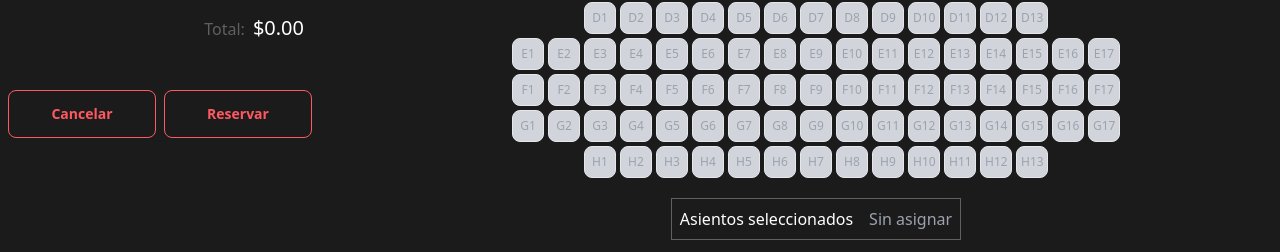
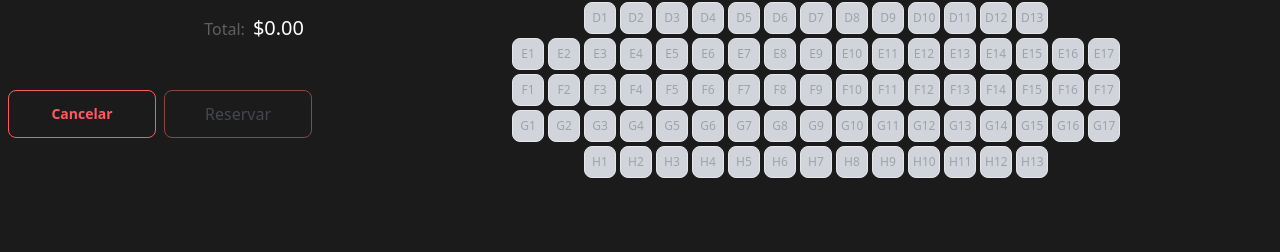
Before and after one commit to sebasdex/movies-seats, a React (Vite) app: page /seats/1 in a window 1280 px wide. Shown: the part 700-952 px from the top of the page. Built offline with nearby package versions, Linux system fonts and the light colour scheme.

Commit message:
add states to global context

```diff
--- a/src/components/SeatsCost.tsx
+++ b/src/components/SeatsCost.tsx
@@ -1,4 +1,4 @@
-import { useEffect, useState } from "react";
+import { useEffect } from "react";
 import { useNavigate, useParams } from "react-router";
 import { moviesData } from "../data/moviesData";
 import { useTheater } from "../hooks/useTheater";
@@ -12,9 +12,14 @@ function SeatsCost() {
     setSelectedTheaterArray,
     setSelectedTheater,
     setSelectedShowTime,
+    setTheatersArray,
+    selectedTheaterArray,
+    selectedShowTime,
+    setLocalOccupiedSeats,
+    setSelectedSeats,
+    selectedSeats,
   } = useTheater();
 
-  const [selectedSeats, setSelectedSeats] = useState<string[]>([]); // Local state for selected seats
 
   const idMovie = idMovieFunction(slugId || "0");
   const theaterDetails = theaterInfo(idMovie);
@@ -25,7 +30,6 @@ function SeatsCost() {
     setSelectedTheaterArray([]);
     setSelectedTheater(0);
     setSelectedShowTime(null);
-    setSelectedSeats([]); // Clear seats when changing movie
   }, [slugId, setSelectedTheaterArray, setSelectedTheater, setSelectedShowTime]);
 
   // Function to handle schedule selection
@@ -37,6 +41,54 @@ function SeatsCost() {
       setSelectedShowTime(indexShowTime);
       setSelectedSeats([]); // Clear selected seats when changing schedule
     }
+  };
+
+  // Sincronizar los asientos ocupados con el horario seleccionado
+  useEffect(() => {
+    if (
+      selectedTheaterArray.length > 0 &&
+      selectedShowTime !== null &&
+      selectedTheaterArray[0]?.showTimes[selectedShowTime]
+    ) {
+      setLocalOccupiedSeats(
+        selectedTheaterArray[0].showTimes[selectedShowTime].occupiedSeats || []
+      );
+    } else {
+      setLocalOccupiedSeats([]);
+    }
+  }, [selectedTheaterArray, selectedShowTime, setLocalOccupiedSeats]);
+
+  const confirmSeats = () => {
+    const theaterId = selectedTheaterArray[0]?.id;
+    const movieId = selectedTheaterArray[0]?.showTimes[selectedShowTime || 0]?.movieId;
+
+    if (theaterId === undefined || selectedShowTime === null || movieId === undefined) return;
+
+    setTheatersArray((prev) =>
+      prev.map((theater) => {
+        if (theater.id === theaterId) {
+          return {
+            ...theater,
+            showTimes: theater.showTimes.map((showTime) => {
+              if (showTime.movieId === movieId) {
+                const newOccupiedSeats = [
+                  ...new Set([...showTime.occupiedSeats, ...selectedSeats]),
+                ];
+                setLocalOccupiedSeats(newOccupiedSeats);
+                return {
+                  ...showTime,
+                  occupiedSeats: newOccupiedSeats,
+                };
+              }
+              return showTime;
+            }),
+          };
+        }
+        return theater;
+      })
+    );
+
+    setSelectedSeats([]);
   };
 
   return (
@@ -79,10 +131,8 @@ function SeatsCost() {
 
         <div className="flex items-center justify-between gap-4 p-2 border border-white/30">
           <p className="flex-1">Asiento(s)</p>
-          <p className="text-gray-400">
-            {selectedSeats.length > 0
-              ? selectedSeats.join(", ")
-              : "Sin asignar"}
+          <p className="text-gray-400 max-w-40">
+            {selectedSeats.length > 0 ? selectedSeats.join(", ") : "Sin asignar"}
           </p>
         </div>
         <div className="flex justify-end">
@@ -98,7 +148,18 @@ function SeatsCost() {
           >
             Cancelar
           </button>
-          <button className="btn btn-outline btn-error">Reservar</button>
+          <button
+            className={` ${selectedSeats.length === 0 || selectedShowTime === null
+              ? "opacity-50 cursor-not-allowed bg-transparent border border-red-400 rounded-lg text-gray-500"
+              : "border border-red-400 text-red-400 rounded-lg hover:bg-red-500 hover:text-black"
+              }`}
+            onClick={() => confirmSeats()}
+            disabled={selectedSeats.length === 0 || selectedShowTime === null}
+          >
+            Reservar
+          </button>
+
+
         </div>
       </article>
     </section>
--- a/src/components/TheaterSeats.tsx
+++ b/src/components/TheaterSeats.tsx
@@ -8,27 +8,15 @@ function TheaterSeats() {
   const {
     selectedTheaterArray,
     selectedShowTime,
-    setTheatersArray,
+    localOccupiedSeats,
+    setSelectedSeats,
+    selectedSeats,
   } = useTheater();
 
-  const [selectedSeats, setSelectedSeats] = useState<string[]>([]);
-  const [localOccupiedSeats, setLocalOccupiedSeats] = useState<string[]>([]);
+
   const [isSmallScreen, setIsSmallScreen] = useState(window.innerWidth);
 
-  // Sincronizar los asientos ocupados con el horario seleccionado
-  useEffect(() => {
-    if (
-      selectedTheaterArray.length > 0 &&
-      selectedShowTime !== null &&
-      selectedTheaterArray[0]?.showTimes[selectedShowTime]
-    ) {
-      setLocalOccupiedSeats(
-        selectedTheaterArray[0].showTimes[selectedShowTime].occupiedSeats || []
-      );
-    } else {
-      setLocalOccupiedSeats([]);
-    }
-  }, [selectedTheaterArray, selectedShowTime]);
+
 
   // Manejar el tamaño de pantalla
   useEffect(() => {
@@ -40,11 +28,6 @@ function TheaterSeats() {
       window.removeEventListener("resize", handleResize);
     };
   }, []);
-
-  // Limpiar asientos seleccionados al cambiar de horario o sala
-  useEffect(() => {
-    setSelectedSeats([]);
-  }, [selectedShowTime, selectedTheaterArray]);
 
   const toggleSeat = (seat: string) => {
     if (selectedShowTime === null) return;
@@ -58,38 +41,6 @@ function TheaterSeats() {
     );
   };
 
-  const confirmSeats = () => {
-    const theaterId = selectedTheaterArray[0]?.id;
-    const movieId = selectedTheaterArray[0]?.showTimes[selectedShowTime || 0]?.movieId;
-
-    if (theaterId === undefined || selectedShowTime === null || movieId === undefined) return;
-
-    setTheatersArray((prev) =>
-      prev.map((theater) => {
-        if (theater.id === theaterId) {
-          return {
-            ...theater,
-            showTimes: theater.showTimes.map((showTime) => {
-              if (showTime.movieId === movieId) {
-                const newOccupiedSeats = [
-                  ...new Set([...showTime.occupiedSeats, ...selectedSeats]),
-                ];
-                setLocalOccupiedSeats(newOccupiedSeats);
-                return {
-                  ...showTime,
-                  occupiedSeats: newOccupiedSeats,
-                };
-              }
-              return showTime;
-            }),
-          };
-        }
-        return theater;
-      })
-    );
-
-    setSelectedSeats([]);
-  };
 
   const theaterName =
     selectedTheaterArray.length > 0 &&
@@ -145,21 +96,6 @@ function TheaterSeats() {
           ))}
         </div>
       </section>
-
-      <div className="flex items-center justify-between gap-4 p-2 border border-white/30 mt-4">
-        <p className="flex-1">Asientos seleccionados</p>
-        <p className="text-gray-400">
-          {selectedSeats.length > 0 ? selectedSeats.join(", ") : "Sin asignar"}
-        </p>
-      </div>
-
-      <button
-        onClick={confirmSeats}
-        className="btn btn-outline btn-success mt-4"
-        disabled={selectedSeats.length === 0 || selectedShowTime === null}
-      >
-        Confirmar Asientos
-      </button>
     </section>
   );
 }
--- a/src/context/FilterContext.tsx
+++ b/src/context/FilterContext.tsx
@@ -14,6 +14,10 @@ type TheaterContextType = {
   setSelectedTheater: React.Dispatch<React.SetStateAction<number>>;
   selectedShowTime: number | null;
   setSelectedShowTime: React.Dispatch<React.SetStateAction<number | null>>;
+  localOccupiedSeats: string[];
+  setLocalOccupiedSeats: React.Dispatch<React.SetStateAction<string[]>>;
+  selectedSeats: string[];
+  setSelectedSeats: React.Dispatch<React.SetStateAction<string[]>>;
 };
 
 const TheaterContext = createContext<TheaterContextType | undefined>(undefined);
--- a/src/context/TheaterProvider.tsx
+++ b/src/context/TheaterProvider.tsx
@@ -10,6 +10,8 @@ export const TheaterProvider: React.FC<{ children: React.ReactNode }> = ({
   const [theatersArray, setTheatersArray] = useState<Theater[]>(theaters);
   const [selectedTheater, setSelectedTheater] = useState<number>(0);
   const [selectedShowTime, setSelectedShowTime] = useState<number | null>(null);
+  const [localOccupiedSeats, setLocalOccupiedSeats] = useState<string[]>([]);
+  const [selectedSeats, setSelectedSeats] = useState<string[]>([]);
 
   const idMovieFunction = (slugId: string) => {
     return parseInt(slugId?.split("-")[slugId.split("-").length - 1] || "0");
@@ -42,6 +44,10 @@ export const TheaterProvider: React.FC<{ children: React.ReactNode }> = ({
         setSelectedTheater,
         selectedShowTime,
         setSelectedShowTime,
+        localOccupiedSeats,
+        setLocalOccupiedSeats,
+        selectedSeats,
+        setSelectedSeats,
       }}
     >
       {children}
```
